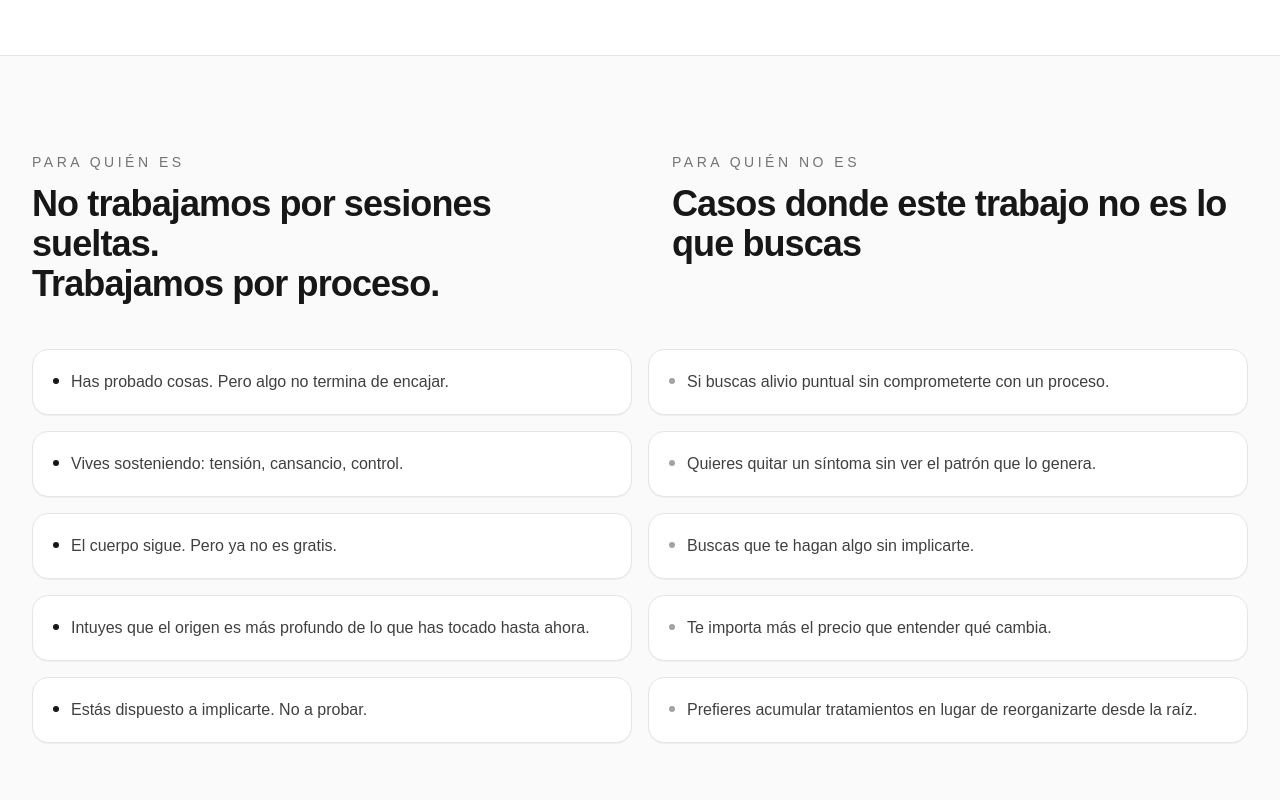
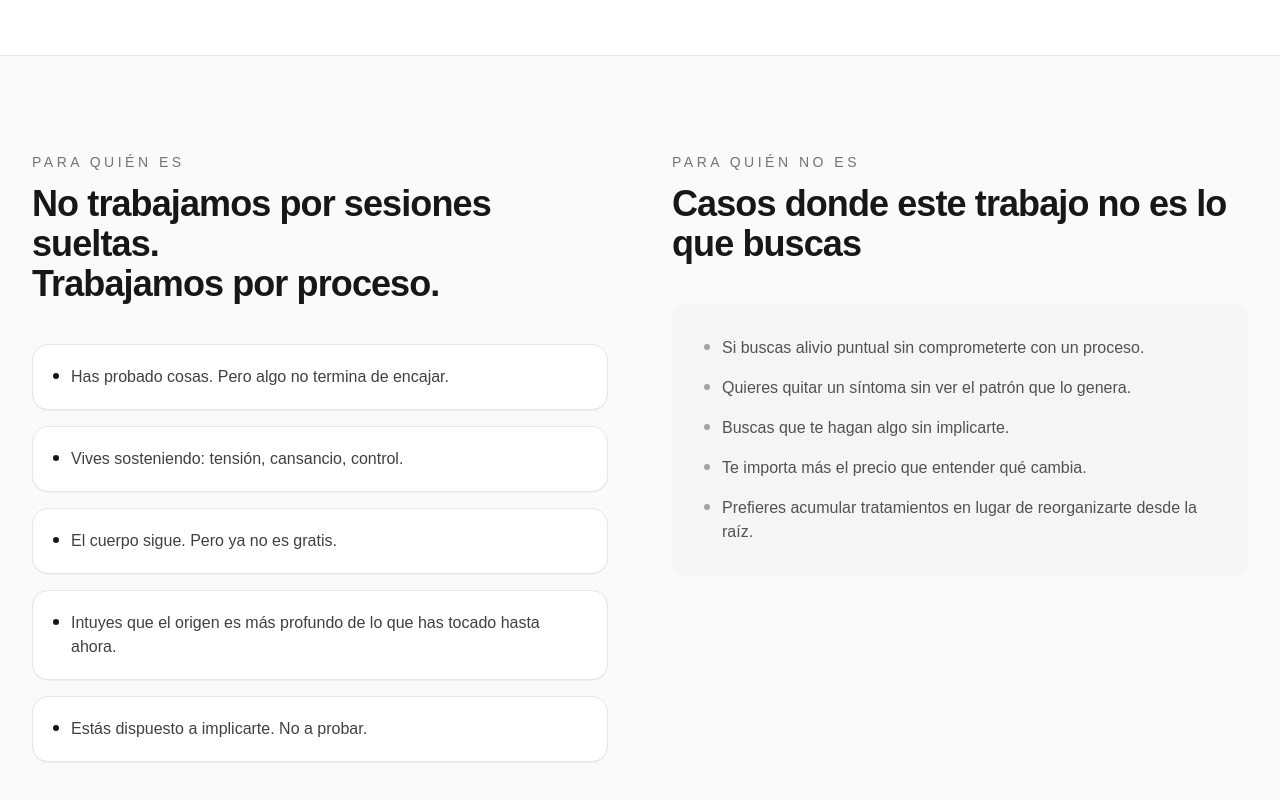
Before and after one commit to creator-Socrates/Ferran-Moreno-Eje-Estructural-, a Next.js app: page / in a window 1280 px wide. Shown: the part 3958-4758 px from the top of the page. Built offline with nearby package versions, Linux system fonts and the light colour scheme.

Commit message:
para-quien: box gris suave en columna notFor

```diff
--- a/app/page.tsx
+++ b/app/page.tsx
@@ -273,6 +273,7 @@ export default function HomePage() {
           <section id="para-quien" className="border-t border-neutral-200 bg-neutral-50 pb-32">
             <div className="mx-auto max-w-7xl px-6 py-24 lg:px-8">
               <div className="grid gap-16 lg:grid-cols-2">
+                {/* Izquierda — Para quién es */}
                 <div>
                   <div className="text-sm uppercase tracking-[0.25em] text-neutral-500">
                     Para quién es
@@ -280,31 +281,35 @@ export default function HomePage() {
                   <h2 className="mt-3 text-3xl font-semibold tracking-tight sm:text-4xl">
                     No trabajamos por sesiones sueltas.<br />Trabajamos por proceso.
                   </h2>
+                  <div className="mt-10 space-y-4">
+                    {goodFor.map((item) => (
+                      <div key={item} className="flex items-start gap-3 rounded-2xl border border-neutral-200 bg-white p-5 shadow-[0_1px_0_rgba(0,0,0,0.04)]">
+                        <div className="mt-2 h-1.5 w-1.5 flex-none rounded-full bg-neutral-900" />
+                        <div className="text-neutral-700">{item}</div>
+                      </div>
+                    ))}
+                  </div>
                 </div>
 
+                {/* Derecha — Para quién no es */}
                 <div>
                   <div className="text-sm uppercase tracking-[0.25em] text-neutral-500">
                     Para quién no es
                   </div>
-                  <h2 className="mt-3 pb-[1.25em] text-3xl font-semibold tracking-tight sm:text-4xl">
+                  <h2 className="mt-3 text-3xl font-semibold tracking-tight sm:text-4xl">
                     Casos donde este trabajo no es lo que buscas
                   </h2>
+                  <div className="mt-10 rounded-xl bg-neutral-100 p-8">
+                    <div className="space-y-4">
+                      {notFor.map((item) => (
+                        <div key={item} className="flex items-start gap-3">
+                          <div className="mt-2 h-1.5 w-1.5 flex-none rounded-full bg-neutral-400" />
+                          <div className="text-neutral-600">{item}</div>
+                        </div>
+                      ))}
+                    </div>
+                  </div>
                 </div>
-              </div>
-
-              <div className="mt-10 grid gap-4 lg:grid-cols-2">
-                {goodFor.map((item, i) => (
-                  <React.Fragment key={i}>
-                    <div className="flex items-stretch gap-3 rounded-2xl border border-neutral-200 bg-white p-5 shadow-[0_1px_0_rgba(0,0,0,0.04)] hover:bg-neutral-50">
-                      <div className="mt-2 h-1.5 w-1.5 flex-none rounded-full bg-neutral-900" />
-                      <div className="text-neutral-700">{item}</div>
-                    </div>
-                    <div className="flex items-stretch gap-3 rounded-2xl border border-neutral-200 bg-white p-5 shadow-[0_1px_0_rgba(0,0,0,0.04)] hover:bg-neutral-50">
-                      <div className="mt-2 h-1.5 w-1.5 flex-none rounded-full bg-neutral-400" />
-                      <div className="text-neutral-700">{notFor[i]}</div>
-                    </div>
-                  </React.Fragment>
-                ))}
               </div>
 
             </div>
```
